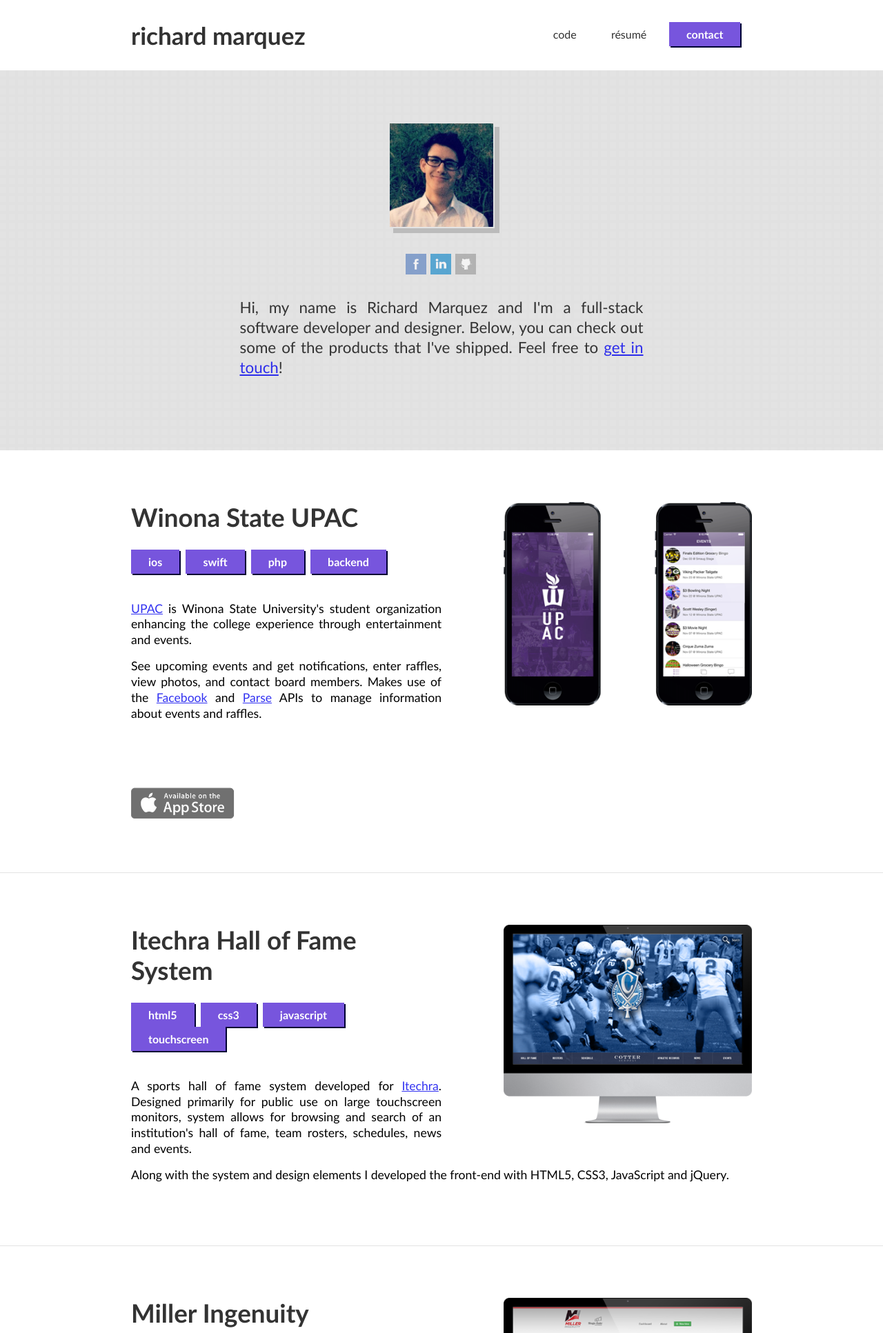
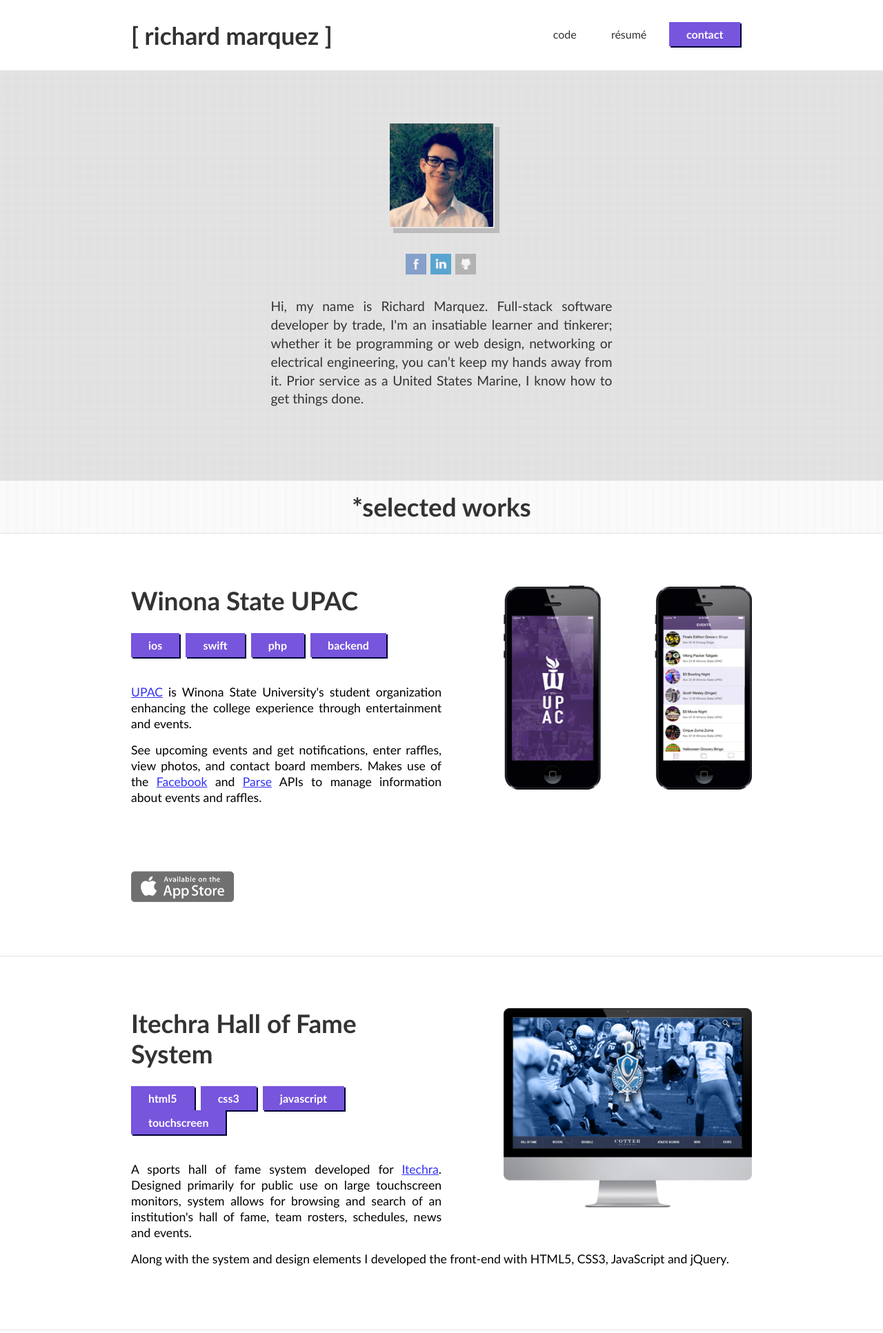
Before and after one commit to ramarquez1992/richardmarquez.org, a PHP site: page / in a window 1280 px wide. Shown: the top 1933 px of the page at 69% size. Run offline with PHP 8.4, Linux system fonts and the light colour scheme; some libraries are stand-ins or nearby versions.

Commit message:
updated about blurb and heading for selected works

```diff
--- a/index.php
+++ b/index.php
@@ -61,7 +61,8 @@ if ($_SERVER['REQUEST_METHOD'] == 'POST') {
   <body>
     <header>
       <div class="container">
-        <h1 id="title"><a href="index.php">Richard Marquez</a></h1>
+        <!--<h1 id="title"><a href="index.php">&lt;Richard Marquez&gt;</a></h1>-->
+        <h1 id="title"><a href="index.php">[ Richard Marquez ]</a></h1>
 
         <div id="mobile-buttons">
           <a id="contact-button" class="button" href="#contact">Contact</a>
@@ -99,12 +100,16 @@ if ($_SERVER['REQUEST_METHOD'] == 'POST') {
         </div>
 
         <p class="blurb">
-          Hi, my name is Richard Marquez and I'm a full-stack software developer
-          and designer. Below, you can check out some of the products that I've shipped.
-          Feel free to <a href="#contact">get in touch</a>!
+          Hi, my name is Richard Marquez. Full-stack software developer by trade, I'm an insatiable learner and tinkerer; whether it be programming or web design, networking or electrical engineering, you can’t keep my hands away from it. Prior service as a United States Marine, I know how to get things done.
         </p>
       </div>
     </section>
+
+    <div class="sec-head vertical light-gray">
+      <div class="container">
+        <h2>*Selected Works</h2>
+      </div>
+    </div>
 
     <section class="work">
       <div class="container">
@@ -255,7 +260,7 @@ if ($_SERVER['REQUEST_METHOD'] == 'POST') {
         }
       ?>
       <div class="container">
-        <h2>Get in Touch</h2>
+        <h2>*Get in Touch</h2>
         <h3><img src="resources/available.png" alt="Available" /> Available Now</h3>
 
         <div class="info">
--- a/main.css
+++ b/main.css
@@ -53,6 +53,7 @@ footer, h1, h3, h4, .button, nav a {
 }
 
 h2 {
+  font-size: 2.3em;
 }
 
 .contact h2 {
@@ -112,7 +113,16 @@ section {
 
 section h2 {
   margin-bottom: 25px;
-  font-size: 2.3em;
+}
+
+.sec-head {
+  padding: 1em 0;
+  border-bottom: 1px solid #e3e3e3;
+}
+
+.sec-head h2 {
+  text-align: center;
+  text-transform: lowercase;
 }
 
 .grid {
@@ -133,26 +143,27 @@ section h2 {
 
 .purple {
   background-color: #339;
-  background-image: url("resources/backgrounds/vertical.png");
 }
 
 .green {
   background-color: #0f9712;
-  background-image: url("resources/backgrounds/grid.png");
 }
 
 .aqua {
   background-color: #0da47f;
-  background-image: url("resources/backgrounds/horizontal.png");
 }
 
 .blue {
   background-color: #3456c4;
-  background-image: url("resources/backgrounds/dashed.png");
 }
 
 .gray {
   background-color: #e3e3e3;
+  color: #333;
+}
+
+.light-gray {
+  background-color: #fafafa;
   color: #333;
 }
 
@@ -217,8 +228,9 @@ ul.social-media img:hover {
 
 .about .blurb {
   margin: 30px auto;
-  width: 65%;
-  font-size: 1.4em;
+  width: 55%;
+  line-height: 1.4;
+  font-size: 1.2em;
   text-align: justify;
 }
 
```
